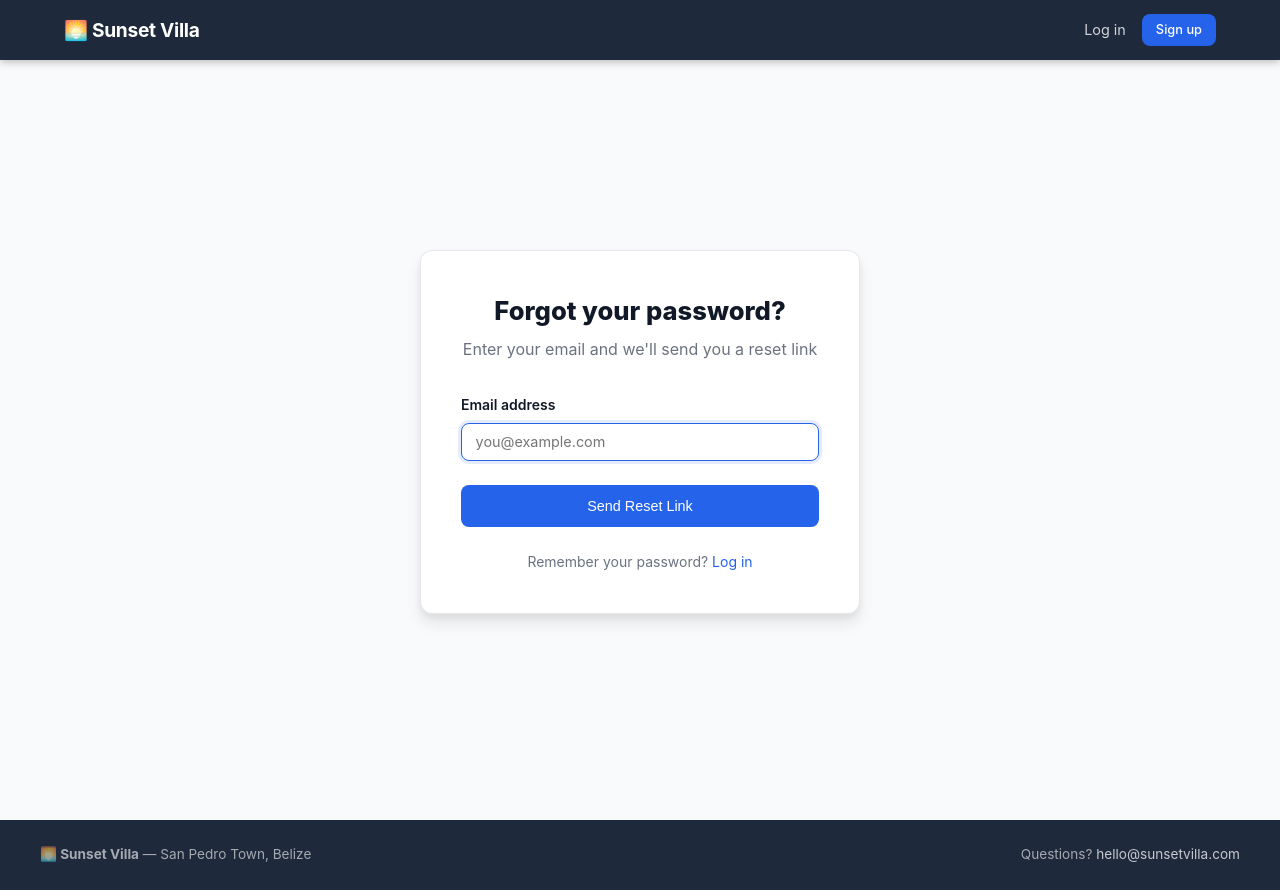
After one commit to nm90/booking-site-mar17, a Flask app: page /auth/forgot-password in a window 1280 px wide. The commit adds this page. Run offline with Flask 3, Linux system fonts and the light colour scheme; data comes from the database, SQL or seed files in the repository; parts of the project's set-up code (start-up, migrations or seed data) failed here and were passed over; some libraries are stand-ins or nearby versions.

Commit message:
Add forgot password and token-based password reset
Closes #56

Co-Authored-By: Claude Opus 4.6 <noreply@anthropic.com>

```diff
--- a/backend/app.py
+++ b/backend/app.py
@@ -161,10 +161,15 @@ def init_database():
         print(f"Database found: {db_path}")
         # Run safe migrations for new columns
         from backend.database.connection import execute_query
-        try:
-            execute_query("ALTER TABLE properties ADD COLUMN check_in_instructions TEXT")
-        except Exception:
-            pass  # Column already exists
+        for migration in [
+            "ALTER TABLE properties ADD COLUMN check_in_instructions TEXT",
+            "ALTER TABLE users ADD COLUMN password_reset_token TEXT",
+            "ALTER TABLE users ADD COLUMN password_reset_expires DATETIME",
+        ]:
+            try:
+                execute_query(migration)
+            except Exception:
+                pass  # Column already exists
         return
 
     print(f"Creating new database: {db_path}")
--- a/backend/controllers/auth_controller.py
+++ b/backend/controllers/auth_controller.py
@@ -16,8 +16,10 @@ Routes:
     POST /auth/logout    - Log out current user
 """
 
+import logging
 from flask import Blueprint, request, redirect, url_for, flash, session, render_template
 from backend.models.user import User
+from backend.services.email import send_password_reset
 
 auth_bp = Blueprint('auth', __name__, url_prefix='/auth')
 
@@ -161,3 +163,72 @@ def logout():
     session.clear()
     flash('You have been logged out.', 'success')
     return redirect(url_for('auth.login'))
+
+
+# ============================================================================
+# PASSWORD RESET
+# ============================================================================
+@auth_bp.route('/forgot-password', methods=['GET'])
+def forgot_password():
+    """Show the forgot password form."""
+    if 'user_id' in session:
+        return redirect(url_for('portal.dashboard'))
+    return render_template('users/forgot_password.html')
+
+
+@auth_bp.route('/forgot-password', methods=['POST'])
+def do_forgot_password():
+    """Handle forgot password form submission."""
+    email = request.form.get('email', '').strip()
+
+    if not email:
+        flash('Please enter your email address.', 'error')
+        return render_template('users/forgot_password.html')
+
+    token = User.generate_reset_token(email)
+
+    if token:
+        reset_url = url_for('auth.reset_password', token=token, _external=True)
+        send_password_reset(email, reset_url)
+        logging.getLogger(__name__).info(f"Password reset requested for {email}: {reset_url}")
+
+    # Same message whether email exists or not (prevents enumeration)
+    flash('If an account exists with that email, a reset link has been sent.', 'success')
+    return redirect(url_for('auth.login'))
+
+
+@auth_bp.route('/reset-password/<token>', methods=['GET'])
+def reset_password(token):
+    """Show the password reset form."""
+    if 'user_id' in session:
+        return redirect(url_for('portal.dashboard'))
+
+    user = User.get_by_reset_token(token)
+    if not user:
+        flash('This reset link is invalid or has expired.', 'error')
+        return redirect(url_for('auth.forgot_password'))
+
+    return render_template('users/reset_password.html', token=token)
+
+
+@auth_bp.route('/reset-password/<token>', methods=['POST'])
+def do_reset_password(token):
+    """Process the password reset."""
+    password = request.form.get('password', '')
+    password_confirm = request.form.get('password_confirm', '')
+
+    if password != password_confirm:
+        flash('Passwords do not match.', 'error')
+        return render_template('users/reset_password.html', token=token)
+
+    try:
+        user = User.reset_password(token, password)
+        if not user:
+            flash('This reset link is invalid or has expired.', 'error')
+            return redirect(url_for('auth.forgot_password'))
+
+        flash('Password reset successfully. Please log in.', 'success')
+        return redirect(url_for('auth.login'))
+    except ValueError as e:
+        flash(str(e), 'error')
+        return render_template('users/reset_password.html', token=token)
--- a/backend/database/schema.sql
+++ b/backend/database/schema.sql
@@ -12,6 +12,8 @@ CREATE TABLE IF NOT EXISTS users (
     id INTEGER PRIMARY KEY AUTOINCREMENT,
     email TEXT NOT NULL UNIQUE,
     password_hash TEXT NOT NULL,
+    password_reset_token TEXT,
+    password_reset_expires DATETIME,
     first_name TEXT NOT NULL,
     last_name TEXT NOT NULL,
     phone_number TEXT,
--- a/backend/static/css/main.css
+++ b/backend/static/css/main.css
@@ -739,6 +739,16 @@ footer a { color: rgba(255,255,255,.75); }
 .text-sm    { font-size: 0.85rem; }
 .text-xs    { font-size: 0.75rem; }
 
+/* ── Form Link ──────────────────────────────────────────── */
+.form-link {
+    color: var(--primary);
+    font-size: 0.875rem;
+    text-decoration: none;
+}
+.form-link:hover {
+    text-decoration: underline;
+}
+
 /* ── Responsive ──────────────────────────────────────────── */
 @media (max-width: 768px) {
   .form-page       { grid-template-columns: 1fr; }
--- /dev/null
+++ b/backend/templates/users/forgot_password.html
@@ -0,0 +1,28 @@
+{% extends "base.html" %}
+{% block title %}Forgot Password{% endblock %}
+
+{% block content %}
+<div class="auth-page">
+    <div class="auth-card">
+        <div class="auth-header">
+            <h1>Forgot your password?</h1>
+            <p>Enter your email and we'll send you a reset link</p>
+        </div>
+
+        <form action="{{ url_for('auth.do_forgot_password') }}" method="POST" class="auth-form">
+            <input type="hidden" name="csrf_token" value="{{ csrf_token() }}">
+            <div class="form-group">
+                <label for="email">Email address</label>
+                <input type="email" id="email" name="email"
+                       placeholder="you@example.com" required autofocus>
+            </div>
+
+            <button type="submit" class="btn btn-primary btn-full">Send Reset Link</button>
+        </form>
+
+        <div class="auth-footer">
+            <p>Remember your password? <a href="{{ url_for('auth.login') }}">Log in</a></p>
+        </div>
+    </div>
+</div>
+{% endblock %}
--- a/backend/templates/users/login.html
+++ b/backend/templates/users/login.html
@@ -22,6 +22,10 @@
                 <label for="password">Password</label>
                 <input type="password" id="password" name="password"
                        placeholder="Your password" required>
+            </div>
+
+            <div class="form-group" style="text-align: right; margin-top: -0.5rem;">
+                <a href="{{ url_for('auth.forgot_password') }}" class="form-link">Forgot password?</a>
             </div>
 
             <button type="submit" class="btn btn-primary btn-full">Log In</button>
```
Also changed, not shown: backend/models/user.py (+58 -0 lines), backend/templates/users/reset_password.html (added, +35 -0 lines).
